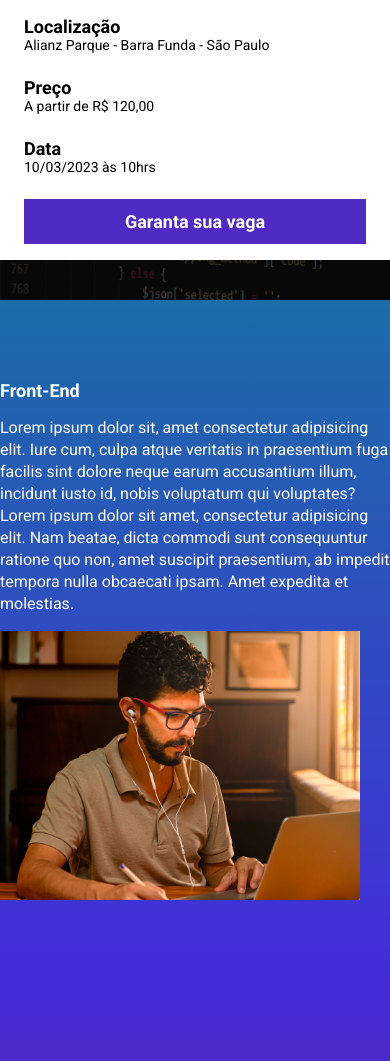
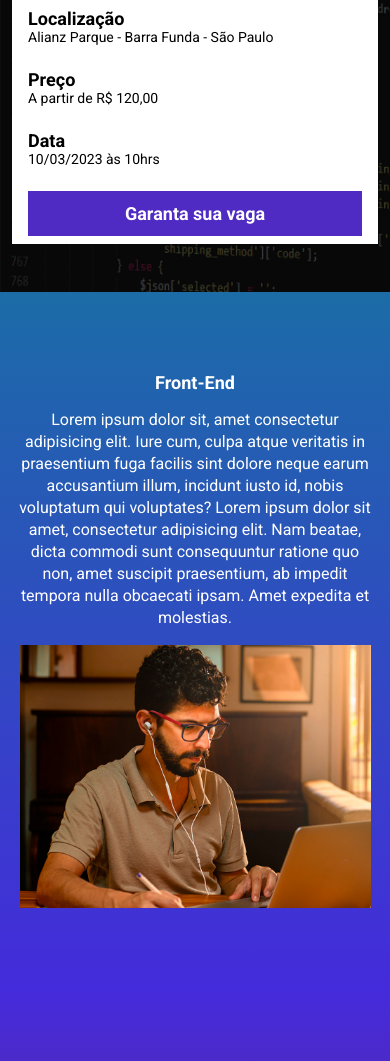
Before and after one commit to victordg21/site_eventos_EBAC, a website built with Parcel: page src/index.html in a window 390 px wide. Shown: the part 176-1237 px from the top of the page. Built offline with nearby package versions, Linux system fonts and the light colour scheme.

Commit message:
consertando responsividade para smartphone

```diff
--- a/src/styles/_event.scss
+++ b/src/styles/_event.scss
@@ -55,12 +55,14 @@
         }
 
         &__image{
-            width: 100%;
+            width: 90%;
+            margin: 0 auto;
+            display: block;
         }
 
         &__details{
-            margin-right: 0px;
-            margin-bottom: 16px;
+            text-align: center;
+            margin: 0 16px 16px;
         }
     }
 }
--- a/src/styles/_infos_bar.scss
+++ b/src/styles/_infos_bar.scss
@@ -40,6 +40,8 @@
 
     @media (max-width:640px) {
         display: block;
+        padding: 8px 16px;
+        margin: 8px 12px;
 
         .button{
             display: block;
```
